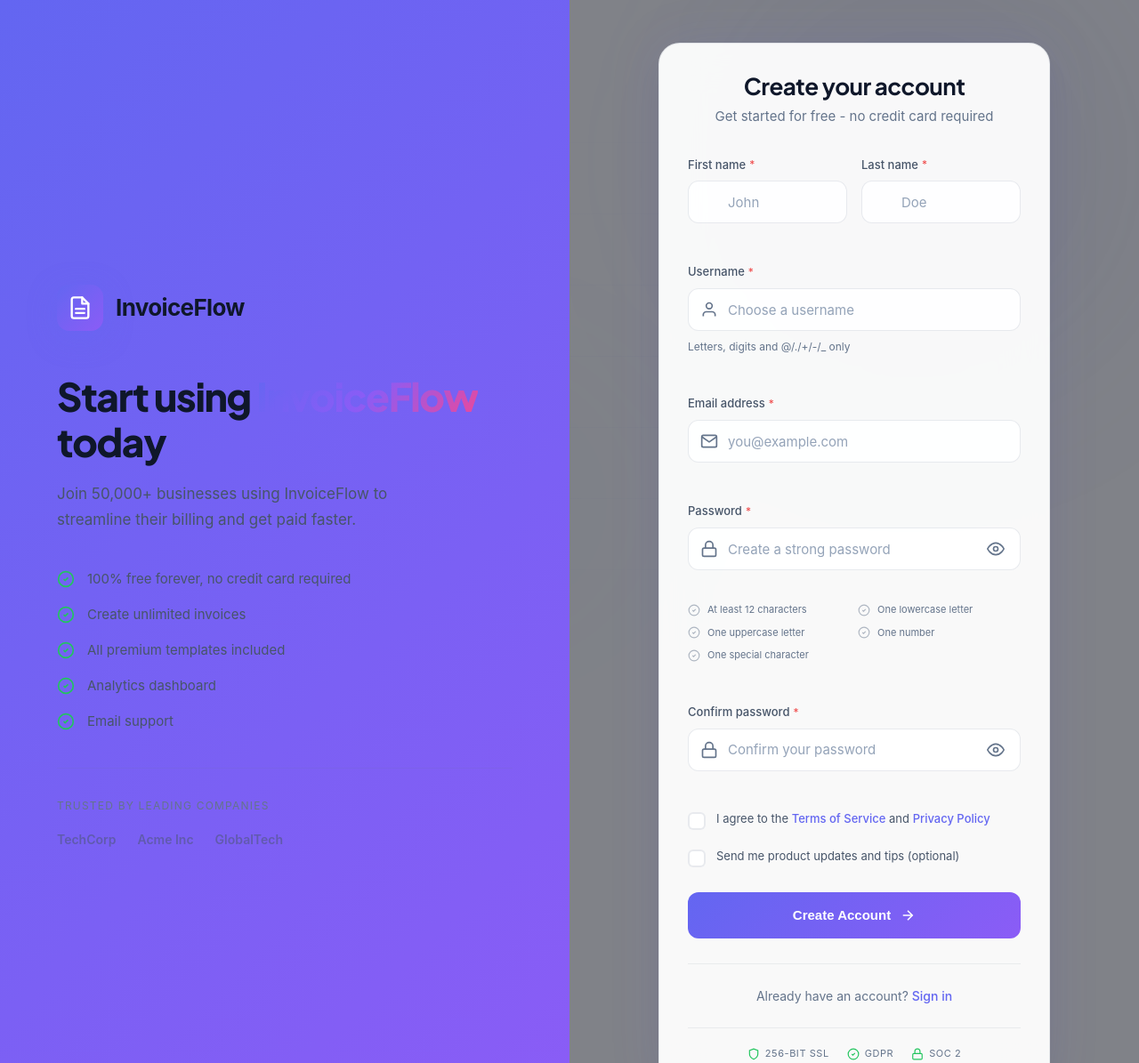
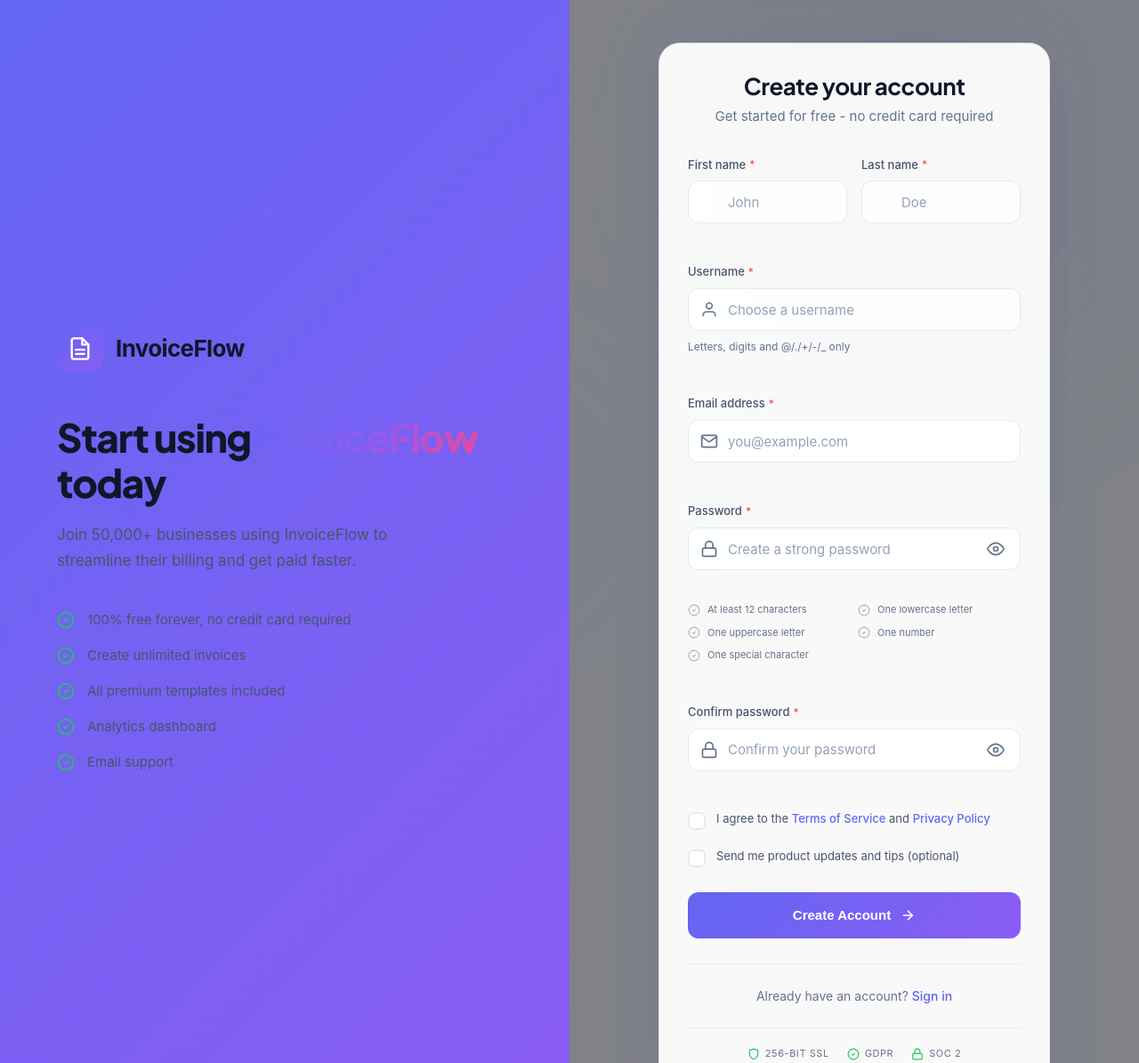
Before and after one commit to goldenjeffempire/smart-invoice-main, a Django app: page /signup/ in a window 1280 px wide. Shown: the top 1195 px of the page at 89% size. Run offline with Django 5.2, Linux system fonts and the light colour scheme; parts of the project's set-up code (start-up, migrations or seed data) failed here and were passed over.

Commit message:
Update authentication pages to use the light theme layout
Adjusted {% extends %} tags in multiple authentication templates (e.g., `forgot_password.html`, `signup.html`, `mfa_setup.html`) from "base/layout.html" to "base/layout-light.html" to conform to the light theme design.

Replit-Commit-Author: Agent
Replit-Commit-Session-Id: bef99421-21fb-43dc-851e-394a05e35db3
Replit-Commit-Checkpoint-Type: intermediate_checkpoint
Replit-Commit-Event-Id: a3668241-3f0d-4d45-bf20-0d3209729fa5
Replit-Commit-Screenshot-Url: https://storage.googleapis.com/screenshot-production-us-central1/ed0ecdb5-647f-4b47-bbdc-1cb73fdc2e05/bef99421-21fb-43dc-851e-394a05e35db3/7A4Akii
Replit-Helium-Checkpoint-Created: true

```diff
--- a/templates/auth/forgot_password.html
+++ b/templates/auth/forgot_password.html
@@ -1,4 +1,4 @@
-{% extends "base/layout.html" %}
+{% extends "base/layout-light.html" %}
 {% load static %}
 {% block title %}Forgot Password - InvoiceFlow{% endblock %}
 {% block body_class %}auth-page{% endblock %}
--- a/templates/auth/forgot_password_sent.html
+++ b/templates/auth/forgot_password_sent.html
@@ -1,4 +1,4 @@
-{% extends "base/layout.html" %}
+{% extends "base/layout-light.html" %}
 {% load static %}
 {% block title %}Check Your Email - InvoiceFlow{% endblock %}
 {% block body_class %}auth-page{% endblock %}
--- a/templates/auth/mfa_setup.html
+++ b/templates/auth/mfa_setup.html
@@ -1,4 +1,4 @@
-{% extends "base/layout.html" %}
+{% extends "base/layout-light.html" %}
 {% load static %}
 {% block title %}Set Up Two-Factor Authentication - InvoiceFlow{% endblock %}
 {% block meta_description %}Enable two-factor authentication to secure your InvoiceFlow account.{% endblock %}
--- a/templates/auth/mfa_setup_complete.html
+++ b/templates/auth/mfa_setup_complete.html
@@ -1,4 +1,4 @@
-{% extends "base/layout.html" %}
+{% extends "base/layout-light.html" %}
 {% load static %}
 {% block title %}Two-Factor Authentication Enabled - InvoiceFlow{% endblock %}
 {% block meta_description %}Your account is now protected with two-factor authentication.{% endblock %}
--- a/templates/auth/mfa_verify.html
+++ b/templates/auth/mfa_verify.html
@@ -1,4 +1,4 @@
-{% extends "base/layout.html" %}
+{% extends "base/layout-light.html" %}
 {% load static %}
 {% block title %}Verify Two-Factor Authentication - InvoiceFlow{% endblock %}
 {% block meta_description %}Enter your 2FA code to continue logging in.{% endblock %}
--- a/templates/auth/resend_verification.html
+++ b/templates/auth/resend_verification.html
@@ -1,4 +1,4 @@
-{% extends "base/layout.html" %}
+{% extends "base/layout-light.html" %}
 {% load static %}
 {% block title %}Resend Verification - InvoiceFlow{% endblock %}
 {% block body_class %}auth-page{% endblock %}
--- a/templates/auth/reset_password.html
+++ b/templates/auth/reset_password.html
@@ -1,4 +1,4 @@
-{% extends "base/layout.html" %}
+{% extends "base/layout-light.html" %}
 {% load static %}
 {% block title %}Reset Password - InvoiceFlow{% endblock %}
 {% block body_class %}auth-page{% endblock %}
--- a/templates/auth/reset_password_invalid.html
+++ b/templates/auth/reset_password_invalid.html
@@ -1,4 +1,4 @@
-{% extends "base/layout.html" %}
+{% extends "base/layout-light.html" %}
 {% load static %}
 {% block title %}Invalid Reset Link - InvoiceFlow{% endblock %}
 {% block body_class %}auth-page{% endblock %}
--- a/templates/auth/signup.html
+++ b/templates/auth/signup.html
@@ -80,14 +80,6 @@
                     </div>
                 </div>
 
-                <div class="auth-trust-section">
-                    <p class="auth-trust-text">Trusted by leading companies</p>
-                    <div class="auth-trust-logos">
-                        <span class="auth-trust-logo">TechCorp</span>
-                        <span class="auth-trust-logo">Acme Inc</span>
-                        <span class="auth-trust-logo">GlobalTech</span>
-                    </div>
-                </div>
             </div>
         </aside>
 
--- a/templates/auth/verification_failed.html
+++ b/templates/auth/verification_failed.html
@@ -1,4 +1,4 @@
-{% extends "base/layout.html" %}
+{% extends "base/layout-light.html" %}
 {% load static %}
 {% block title %}Verification Failed - InvoiceFlow{% endblock %}
 {% block body_class %}auth-page{% endblock %}
--- a/templates/auth/verification_sent.html
+++ b/templates/auth/verification_sent.html
@@ -1,4 +1,4 @@
-{% extends "base/layout.html" %}
+{% extends "base/layout-light.html" %}
 {% load static %}
 {% block title %}Verify Your Email - InvoiceFlow{% endblock %}
 {% block body_class %}auth-page{% endblock %}
```
